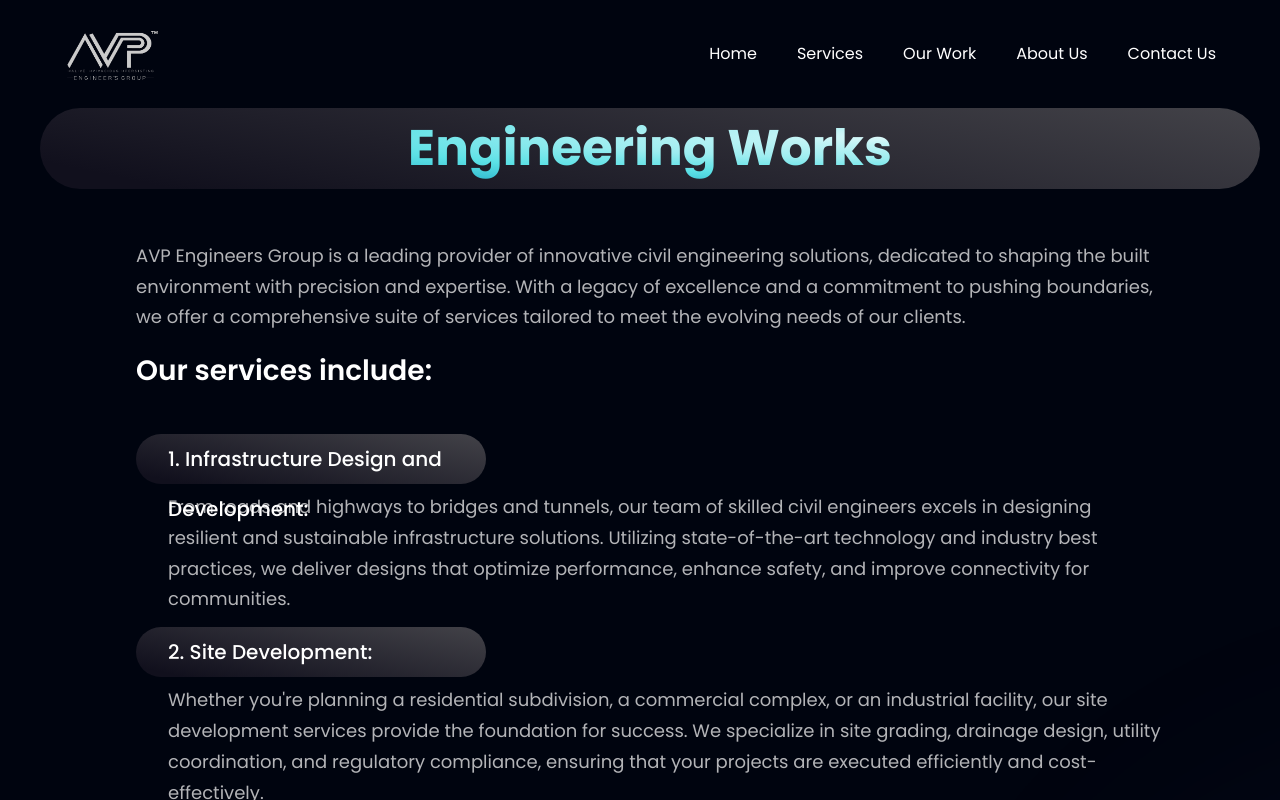
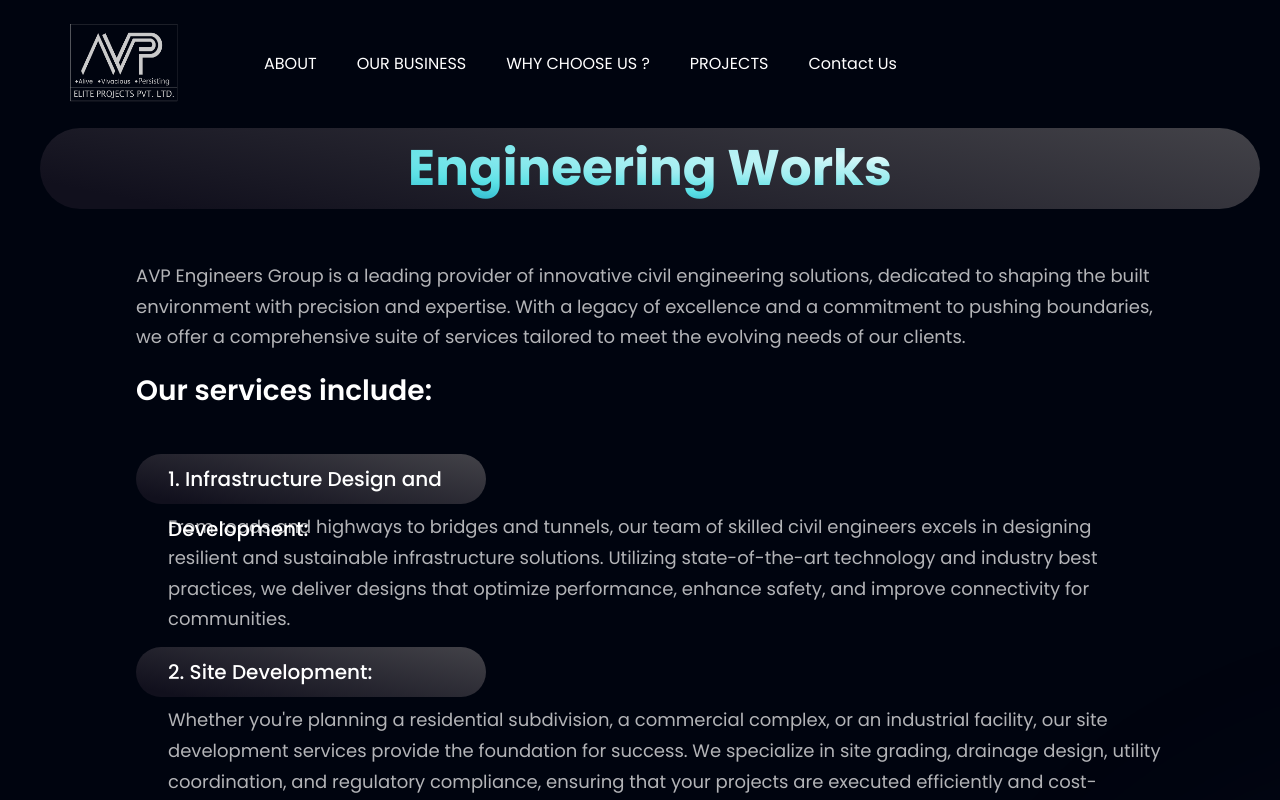
Before and after one commit to DheerajShrivastav/AVP-1.0, a React (Vite) app: page /engineeringWorks in a window 1280 px wide. Shown: the top 800 px of the page. Built offline with nearby package versions, Linux system fonts and the light colour scheme.

Commit message:
added the video and change the navbar layout

```diff
--- a/src/App.jsx
+++ b/src/App.jsx
@@ -31,7 +31,7 @@ const HomePage = () => {
   })
   return (
     <>
-      <div className={` bg-primary ${styles.flexStart}`}>
+      <div className={` bg-primary ${styles.flexStart} z-2`}>
         <div className={`${stlyes.boxWidth}`}>
           <Hero />
         </div>
@@ -62,7 +62,7 @@ const HomePage = () => {
 }
 const App = () => (
   <Router>
-    <div className="bg-primary w-full overflow-hidden">
+    <div className="bg-primary w-full overflow-hidden z-20">
       <div className={`${stlyes.paddingX} ${styles.flexCenter}`}>
         <div className={`${styles.boxWidth}`}>
           <Navbar />
--- a/src/assets/index.js
+++ b/src/assets/index.js
@@ -29,6 +29,7 @@ import Bill1 from './Bill1.png'
 import Pratik from './Pratik.png'
 import Visal from './Visal.png'
 import PageNotFound from './PageNotFound.gif'
+// import Avp-bg-video from './Avp-bg-video.mp4'
 
 export {
   airbnb,
@@ -62,4 +63,5 @@ export {
   Pratik,
   Visal,
   PageNotFound,
+  // Avp-bg-video
 }
--- a/src/components/Hero.jsx
+++ b/src/components/Hero.jsx
@@ -4,75 +4,22 @@ import GetStarted from "./GetStarted";
 import React from "react";
 import "animate.css";
 import { p } from "../assets/images";
+import  Avp_bg_video  from "../assets/Avp-bg-video.mp4";
 const Hero = () => {
   return (
-    <section
-      id="home"
-      className={`flex md:flex-row flex-col ${styles.paddingY}`}
-    >
-      <div
-        className={`flex-1 ${styles.flexStart} flex-col xl:px-0 sm:px-16 px-6`}
+    <header className="relative flex items-center justify-center h-screen mb-12 overflow-hidden">
+      <video
+        autoPlay
+        loop
+        muted
+        playsInline
+        className="absolute z-10 w-auto min-w-full min-h-full max-w-none"
       >
-        <div className="flex flex-row items-center py-[6px] px-4 bg-discount-gradient rounded-[10px] mb-2 animate__animated animate__backInUp animate__delay-2s">
-          <img src={discount} alt="discount" className="w-[32px] h-[32px]" />
-          <p className={`${styles.paragraph} ml-2 `}>
-            <span className="text-white">Book</span> you'r{" "}
-            <span className="text-white">call</span> now
-          </p>
-        </div>
-
-        <div className="flex flex-row justify-between items-center w-full animate__animated  animate__pulse animate__delay-2s">
-          <h1 className="flex-1 font-poppins font-semibold ss:text-[72px] text-[52px] text-white ss:leading-[100.8px] leading-[75px]">
-            Where <br className="sm:block hidden" />{' '}
-            <span className="text-gradient animate__animated animate__fadeInUp animate__delay-1s ">
-              Invonation
-            </span>{' '}
-          </h1>
-          <div className="ss:flex hidden md:mr-4 mr-0">
-            <GetStarted />
-          </div>
-        </div>
-
-        <h1 className="font-poppins font-semibold ss:text-[68px] text-[52px] text-white ss:leading-[100.8px] leading-[75px] w-full">
-          Meet Construction.
-        </h1>
-        <p className={`${styles.paragraph} max-w-[470px] mt-5`}>
-          AVP Engineer's Group <br />  ALIVE VIVACIOUS
-          PERSISTING <br /> Crafting Legacies with Perfection <br /> Efficiently Realizing
-          Customer's Dreams
-        </p>
-      </div>
-
-      <div
-        className={`flex-1 flex ${styles.flexCenter} md:my-0 my-10 relative animate__animated animate__fadeInTopRight  `}
-      >
-        <img
-          src={Homelmg}
-          alt="billing"
-          className="w-[100%] h-[100%] relative z-[5]"
-        />
-        {/* adding the video  */}
-        {/* <video
-          autoPlay
-          loop
-          muted
-          playsInline
-          src={p}
-          className="relative z-[5] w-[90%] h-[90%] rounded-[30px]"
-        ></video> */}
-
-        {/* gradient start */}
-        <div className="absolute z-[0] w-[40%] h-[35%] top-0 pink__gradient" />
-        <div className="absolute z-[1] w-[80%] h-[80%] rounded-full white__gradient bottom-40" />
-        <div className="absolute z-[0] w-[50%] h-[50%] right-20 bottom-20 blue__gradient" />
-        {/* gradient end */}
-      </div>
-
-      <div className={`ss:hidden ${styles.flexCenter}`}>
-        <GetStarted />
-      </div>
-    </section>
-  );
+        <source src={Avp_bg_video} type="video/mp4" />
+        Your browser does not support the video tag.
+      </video>
+    </header>
+  )
 };
 
 export default Hero;
--- a/src/components/Navbar.jsx
+++ b/src/components/Navbar.jsx
@@ -9,12 +9,12 @@ const Navbar = () => {
   const location = useLocation()
   const isHomePage = location.pathname === '/'
   return (
-    <nav className="w-full flex py-6 justify-between items-center navbar">
+    <nav className="w-full flex py-6 justify-between items-center navbar z-50 ">
       <a href="/">
-        <img src={Logo_B} alt="AVP Logo" className="w-[100px] h-[60px]" />
+        <img src={Logo_B} alt="AVP Logo" className="w-[120px] h-[80px] mr-20 " />
       </a>
 
-      <ul className="list-none sm:flex hidden justify-end items-center flex-1">
+      <ul className="list-none sm:flex hidden justify-start items-center flex-1 ">
         {navLinks.map((nav, index) => (
           <li
             key={nav.id}
@@ -31,7 +31,7 @@ const Navbar = () => {
 
             {/* Dropdown menu */}
             {dropdownOpen === nav.id && nav.dropdown && (
-              <div className="block absolute bg-gray-100 min-w-[160px] shadow-md z-10 bg-black-gradient   mx-4  rounded-xl sidebar">
+              <div className="block absolute bg-gray-100 min-w-[160px] shadow-md  bg-black-gradient   mx-4  rounded-xl sidebar z-50">
                 {nav.dropdown.map((item, index) => (
                   <a
                     key={index}
@@ -80,7 +80,7 @@ const Navbar = () => {
 
                 {/* Dropdown menu */}
                 {dropdownOpen === nav.id && nav.dropdown && (
-                  <div className="block absolute bg-gray-100 min-w-[160px] shadow-md z-10">
+                  <div className="block absolute bg-gray-100 min-w-[160px] shadow-md z-20">
                     {nav.dropdown.map((item, index) => (
                       <a
                         key={index}
--- a/src/constants/index.js
+++ b/src/constants/index.js
@@ -27,15 +27,25 @@ import {
   image9,
 } from '../assets/images'
 export const navLinks = [
+  // {
+  //   id: 'home',
+  //   pathTo: '/',
+  //   title: 'Home',
+  // },
   {
-    id: 'home',
-    pathTo: '/',
-    title: 'Home',
+    id: 'clients',
+    pathTo: 'clients',
+    title: 'ABOUT',
+    dropdown: [
+      { title: 'About Us', path: '/aboutUs' },
+      { title: 'Our Team', path: '/ourTeam' },
+      { title: 'Testimonials', path: '/testimonials' },
+    ], // Dropdown options
   },
   {
     id: 'features',
     pathTo: 'features',
-    title: 'Services',
+    title: 'OUR BUSINESS',
     dropdown: [
       { title: 'Interior Design', path: '/InteriorProjects', img: image1 },
       {
@@ -54,24 +64,18 @@ export const navLinks = [
         img: image4,
       },
       { title: 'Real Estate', path: '/realEstate', img: image5 },
-
     ], // Dropdown options
   },
   {
     id: 'OurWork',
     pathTo: 'OurWork',
-    title: 'Our Work',
+    title: 'WHY CHOOSE US ?',
   },
-  {
-    id: 'clients',
-    pathTo: 'clients',
-    title: 'About Us',
-    dropdown: [
-      { title: 'About Us', path: '/aboutUs' },
-      { title: 'Our Team', path: '/ourTeam' },
-      { title: 'Testimonials', path: '/testimonials' },
-    ], // Dropdown options
-  },
+{
+    id: 'projects',
+    pathTo: 'projects',
+    title: 'PROJECTS',
+},
   {
     id: 'contactUs',
     pathTo: 'clients',
```
Also changed, not shown: src/assets/Logo_B.png, 1 other file (tests, documents, lock files or other folders).
